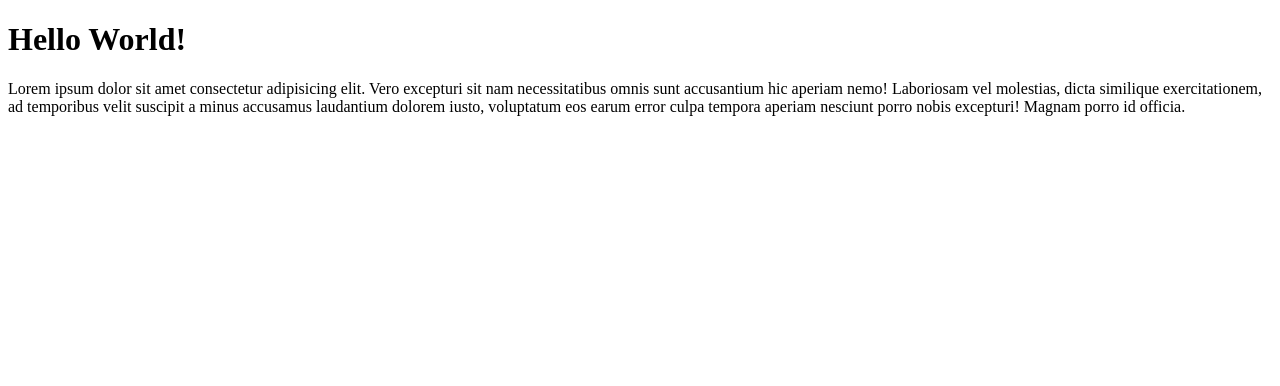
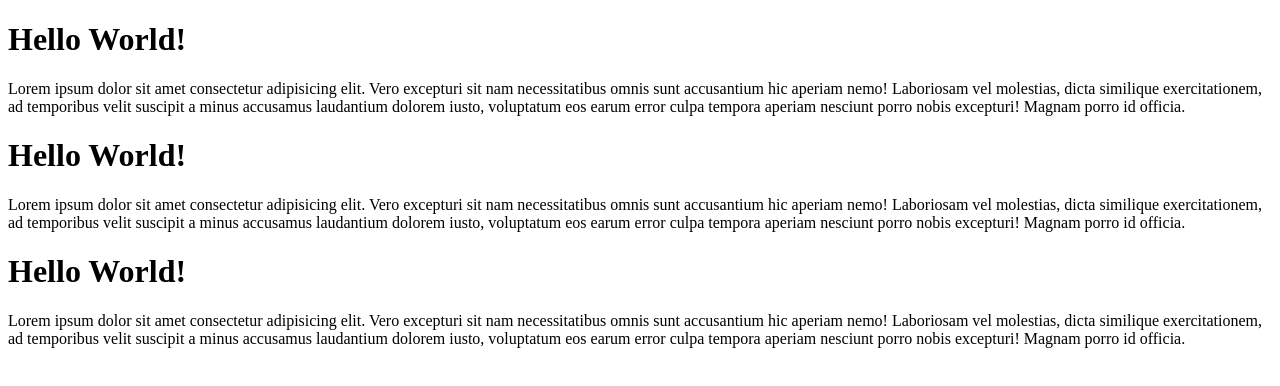
Before and after one commit to SerhiiSiabro/27.02.2024, a plain HTML site: page index.html in a window 1280 px wide. Drawn offline with Linux system fonts and the light colour scheme.

Commit message:
last updates

```diff
--- a/index.html
+++ b/index.html
@@ -15,5 +15,23 @@
       error culpa tempora aperiam nesciunt porro nobis excepturi! Magnam porro
       id officia.
     </p>
+    <h1>Hello World!</h1>
+    <p>
+      Lorem ipsum dolor sit amet consectetur adipisicing elit. Vero excepturi
+      sit nam necessitatibus omnis sunt accusantium hic aperiam nemo! Laboriosam
+      vel molestias, dicta similique exercitationem, ad temporibus velit
+      suscipit a minus accusamus laudantium dolorem iusto, voluptatum eos earum
+      error culpa tempora aperiam nesciunt porro nobis excepturi! Magnam porro
+      id officia.
+    </p>
+    <h1>Hello World!</h1>
+    <p>
+      Lorem ipsum dolor sit amet consectetur adipisicing elit. Vero excepturi
+      sit nam necessitatibus omnis sunt accusantium hic aperiam nemo! Laboriosam
+      vel molestias, dicta similique exercitationem, ad temporibus velit
+      suscipit a minus accusamus laudantium dolorem iusto, voluptatum eos earum
+      error culpa tempora aperiam nesciunt porro nobis excepturi! Magnam porro
+      id officia.
+    </p>
   </body>
 </html>
```
